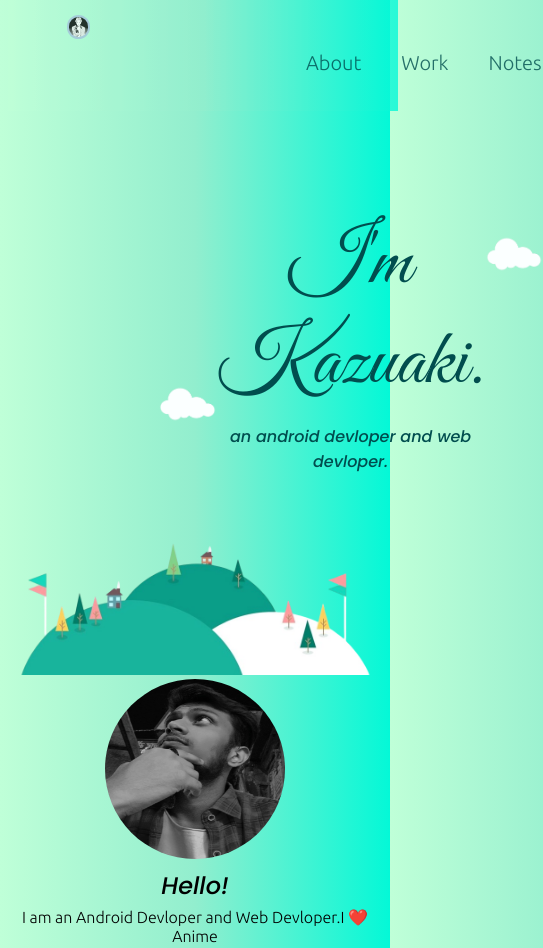
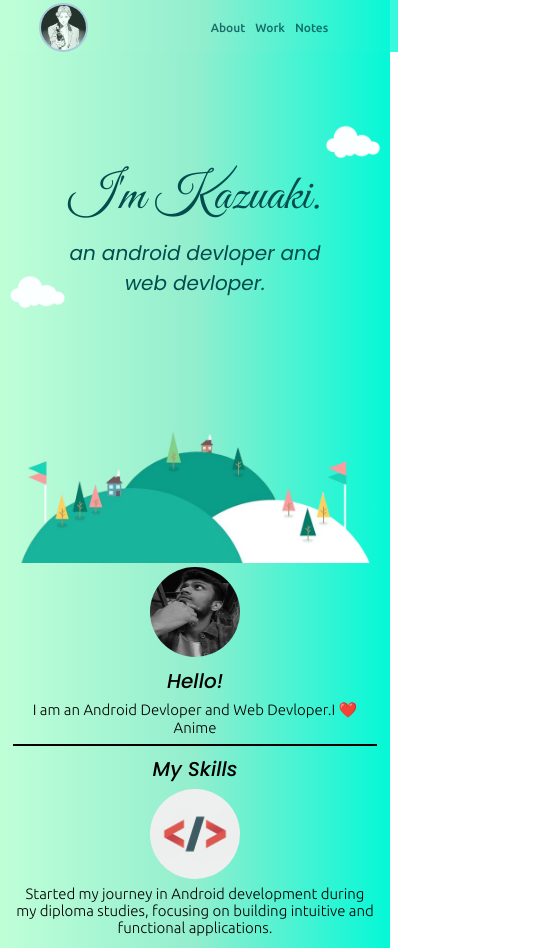
Before and after one commit to kazuaki83358/web-devlopment-beginner, a plain HTML site: page practice-portfolio/index.html in a window 390 px wide. Shown: the top 948 px of the page, 543 px wide, since content can reach past the window. Drawn offline with Linux system fonts and the light colour scheme; a web font is replaced by a local one.

Commit message:
making responsive

```diff
--- a/practice-portfolio/style.css
+++ b/practice-portfolio/style.css
@@ -133,3 +133,82 @@ body{
       font-weight: 350;
       font-style: normal;
      }
+
+     @media (min-width: 319px) and (max-width: 480px) {
+
+      .nav-bar{
+         height: 50px;
+         align-items: center;
+         padding-top: 2px;
+     }
+
+     .nav{
+        list-style: none;
+        margin: 5px;
+        font-size: 12px;
+        font-family: "Ubuntu", serif;
+        font-weight: 450;
+        font-style: normal;
+     }
+
+     nav ul{
+      display: flex;
+      position: relative;
+      margin-left: 25%;
+      padding-left: 20px;
+  }
+
+     .profile{
+      width: 45px;
+      height: 45px;
+      margin-left: 8%;
+     }
+
+     .main h1{
+      margin: 0;
+      margin-top: 10%;
+      font-size: 50px;
+      font-family: "Great Vibes", serif;
+      font-weight: 400;
+      font-style: normal;
+   }
+   .main p{
+      margin: 0;
+      margin-top: 10px;
+      font-size: 20px;
+      font-family: "Poppins", serif;
+      font-weight: 400;
+      font-style: italic;
+   }
+
+   .final{
+      margin: 0;
+   }
+
+   .intro{
+      margin-left: 5px;
+      margin-right: 5px;
+   }
+
+   .intro img {
+      width: 90px;
+      height: 90px;
+  }
+
+  .intro p {
+   font-size: 15px;
+}
+
+.intro h2 {
+   font-size: 20px;
+}
+
+.intro h1 {
+  font-size: 25px;
+}
+
+.intro h3 {
+  font-size: 20px;
+}
+
+     }
```
